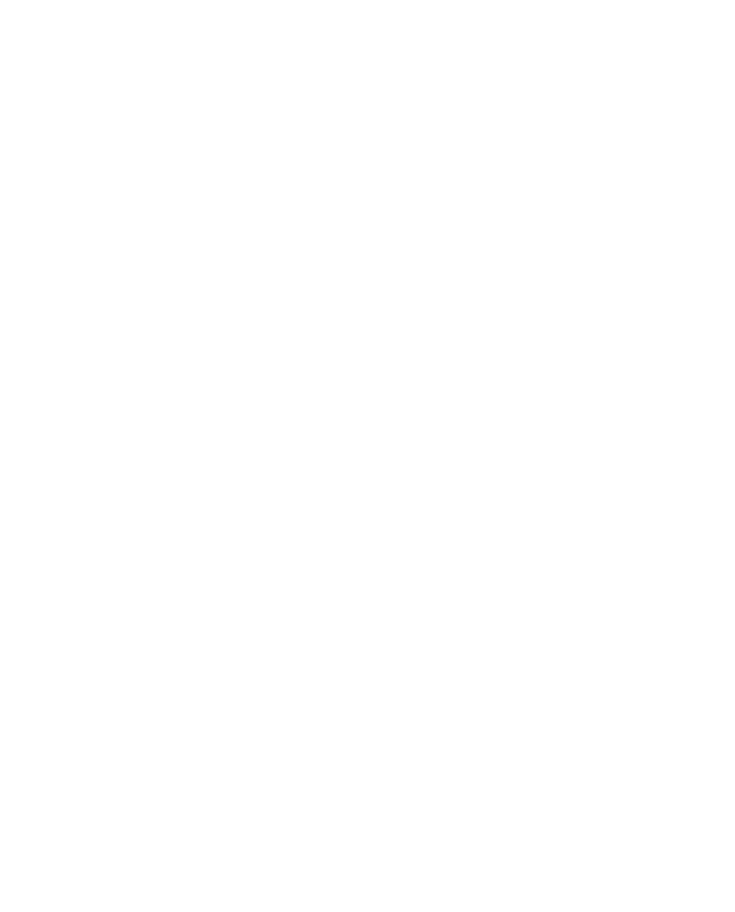
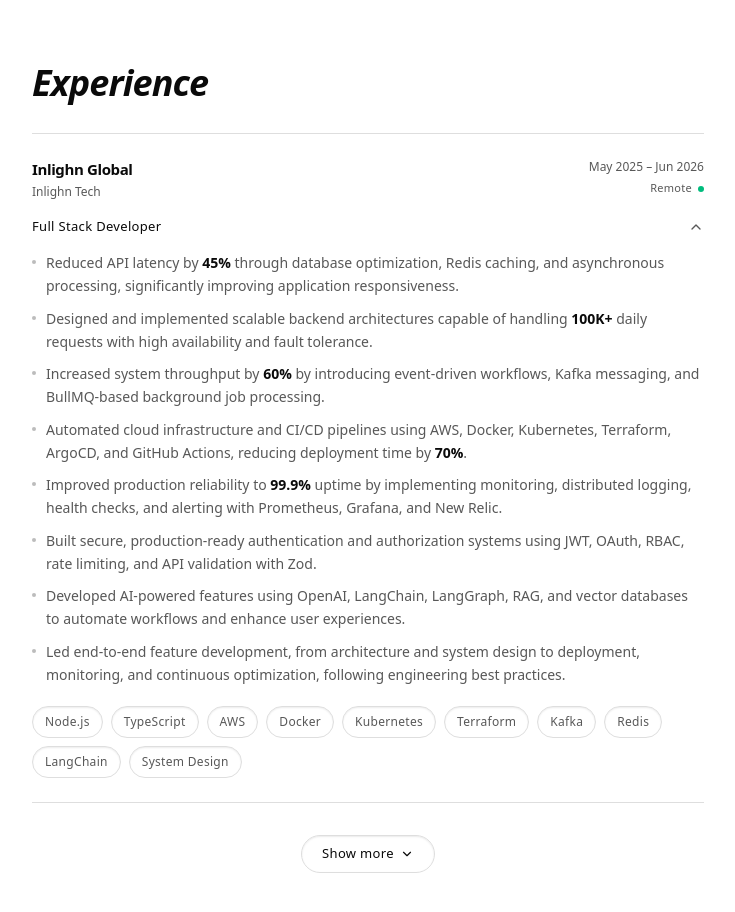
Before and after one commit to krishnasahu22032003/portfolio, a Next.js app: page / in a window 1280 px wide. Shown: the part 1600-2512 px from the top of the page, without its empty margins (272-1007 px from the left). Before the commit the page ends 1625 px from the top, so only its background shows below. Built offline with nearby package versions, Linux system fonts and the light colour scheme.

Commit message:
experience section add

```diff
--- a/app/page.tsx
+++ b/app/page.tsx
@@ -1,5 +1,5 @@
 import About from "@/components/landing/AboutSection";
-import Header from "@/components/landing/Header";
+import Experience from "@/components/landing/ExperienceSection";
 import Hero from "@/components/landing/Hero";
 import Stack from "@/components/landing/StackSection";
 
@@ -10,6 +10,7 @@
 <Hero/>
 <About/>
 <Stack/>
+<Experience/>
     </main>
   );
 }
--- /dev/null
+++ b/components/landing/ExperienceSection.tsx
@@ -0,0 +1,181 @@
+"use client"
+
+import { useState } from "react"
+import { motion, AnimatePresence } from "framer-motion"
+import { ChevronDown } from "lucide-react"
+import Link from "next/link"
+
+const points = [
+  ["Reduced API latency by ", "45%", " through database optimization, Redis caching, and asynchronous processing, significantly improving application responsiveness."],
+  ["Designed and implemented scalable backend architectures capable of handling ", "100K+", " daily requests with high availability and fault tolerance."],
+  ["Increased system throughput by ", "60%", " by introducing event-driven workflows, Kafka messaging, and BullMQ-based background job processing."],
+  ["Automated cloud infrastructure and CI/CD pipelines using AWS, Docker, Kubernetes, Terraform, ArgoCD, and GitHub Actions, reducing deployment time by ", "70%", "."],
+  ["Improved production reliability to ", "99.9%", " uptime by implementing monitoring, distributed logging, health checks, and alerting with Prometheus, Grafana, and New Relic."],
+  ["Built secure, production-ready authentication and authorization systems using JWT, OAuth, RBAC, rate limiting, and API validation with Zod."],
+  ["Developed AI-powered features using OpenAI, LangChain, LangGraph, RAG, and vector databases to automate workflows and enhance user experiences."],
+  ["Led end-to-end feature development, from architecture and system design to deployment, monitoring, and continuous optimization, following engineering best practices."],
+]
+
+const tags = [
+  "Node.js",
+  "TypeScript",
+  "AWS",
+  "Docker",
+  "Kubernetes",
+  "Terraform",
+  "Kafka",
+  "Redis",
+  "LangChain",
+  "System Design",
+]
+
+const sectionContainer = {
+  hidden: {},
+  show: {
+    transition: { staggerChildren: 0.12, delayChildren: 0.1 },
+  },
+}
+
+const fadeUp = {
+  hidden: { opacity: 0, y: 16, filter: "blur(6px)" },
+  show: {
+    opacity: 1,
+    y: 0,
+    filter: "blur(0px)",
+    transition: { duration: 0.8, ease: [0.16, 1, 0.3, 1] as const },
+  },
+}
+
+const pointVariant = {
+  hidden: { opacity: 0, y: 10 },
+  show: {
+    opacity: 1,
+    y: 0,
+    transition: { duration: 0.5, ease: [0.16, 1, 0.3, 1] as const },
+  },
+}
+
+const Experience = () => {
+  const [open, setOpen] = useState(true)
+
+  return (
+    <section className="container mx-auto max-w-2xl py-6">
+      <motion.h2
+        initial={{ opacity: 0, y: 14, filter: "blur(6px)" }}
+        whileInView={{ opacity: 1, y: 0, filter: "blur(0px)" }}
+        viewport={{ once: true }}
+        transition={{ duration: 0.8, ease: [0.16, 1, 0.3, 1] }}
+        className="font-serif text-[clamp(2.25rem,7vw,2.2rem)] font-semibold italic leading-none tracking-tight text-foreground"
+      >
+        Experience
+      </motion.h2>
+
+      <motion.div
+        variants={sectionContainer}
+        initial="hidden"
+        whileInView="show"
+        viewport={{ once: true, margin: "-80px" }}
+        className="mt-8 border-t border-border"
+      >
+        <motion.div variants={fadeUp} className="border-b border-border py-6">
+          <div className="flex items-start justify-between gap-4">
+            <div className="flex flex-col gap-0.5">
+              <span className="text-[15px] font-semibold tracking-tight text-foreground">
+                Inlighn Global
+              </span>
+              <span className="text-[12px] text-muted-foreground">
+                Inlighn Tech
+              </span>
+            </div>
+
+            <div className="flex flex-col items-end gap-1 text-right">
+              <span className="text-[12px] text-muted-foreground">
+                May 2025 &ndash; Jun 2026
+              </span>
+              <span className="flex items-center gap-1.5 text-[11px] font-medium tracking-wide text-muted-foreground">
+                Remote
+                <span className="h-1.5 w-1.5 rounded-full bg-emerald-500" />
+              </span>
+            </div>
+          </div>
+
+          <button
+            type="button"
+            onClick={() => setOpen((v) => !v)}
+            className="mt-4 flex w-full items-center justify-between gap-4 text-left"
+          >
+            <span className="text-[13px] font-medium tracking-wide text-foreground">
+              Full Stack Developer
+            </span>
+            <ChevronDown
+              className={`h-4 w-4 shrink-0 text-muted-foreground transition-transform duration-300 ${
+                open ? "rotate-180" : "rotate-0"
+              }`}
+            />
+          </button>
+
+          <AnimatePresence initial={false}>
+            {open && (
+              <motion.div
+                initial={{ height: 0, opacity: 0 }}
+                animate={{ height: "auto", opacity: 1 }}
+                exit={{ height: 0, opacity: 0 }}
+                transition={{ duration: 0.5, ease: [0.16, 1, 0.3, 1] }}
+                className="overflow-hidden"
+              >
+                <ul className="mt-4 flex flex-col gap-2.5">
+                  {points.map((point, i) => (
+                    <motion.li
+                      key={i}
+                      variants={pointVariant}
+                      initial="hidden"
+                      animate="show"
+                      transition={{ delay: i * 0.05 }}
+                      className="flex gap-2.5 text-[14px] leading-relaxed text-muted-foreground"
+                    >
+                      <span className="mt-2 h-1 w-1 shrink-0 rounded-full bg-muted-foreground/40" />
+                      <span>
+                        {point.map((part, j) =>
+                          j === 1 ? (
+                            <span key={j} className="font-semibold text-foreground">
+                              {part}
+                            </span>
+                          ) : (
+                            <span key={j}>{part}</span>
+                          )
+                        )}
+                      </span>
+                    </motion.li>
+                  ))}
+                </ul>
+
+                <div className="mt-5 flex flex-wrap gap-2">
+                  {tags.map((tag) => (
+                    <span
+                      key={tag}
+                      className="tag-inner-shadow rounded-full border border-border bg-card px-3 py-1.5 text-[12px] font-medium tracking-wide text-muted-foreground"
+                    >
+                      {tag}
+                    </span>
+                  ))}
+                </div>
+              </motion.div>
+            )}
+          </AnimatePresence>
+        </motion.div>
+
+        <motion.div variants={fadeUp} className="flex justify-center py-8">
+          <Link
+            href="/work"
+            className="btn-inner-shadow inline-flex items-center gap-1.5 rounded-full border border-border bg-card px-5 py-2 text-[13px] font-medium tracking-wide text-foreground transition-opacity duration-200 hover:opacity-80"
+          >
+            Show more
+            <ChevronDown className="h-3.5 w-3.5" />
+          </Link>
+        </motion.div>
+      </motion.div>
+    </section>
+  )
+}
+
+export default Experience
--- a/components/landing/StackSection.tsx
+++ b/components/landing/StackSection.tsx
@@ -9,7 +9,6 @@
     items: [
       { name: "TypeScript", href: "https://www.typescriptlang.org" },
       { name: "JavaScript", href: "https://developer.mozilla.org/en-US/docs/Web/JavaScript" },
-      { name: "Python", href: "https://www.python.org" },
       { name: "SQL", href: "https://en.wikipedia.org/wiki/SQL" },
     ],
   },
@@ -147,7 +146,7 @@
 
 const Stack = () => {
   return (
-    <section className="container mx-auto max-w-2xl py-10">
+    <section className="container mx-auto max-w-2xl py-12">
       <motion.h2
         initial={{ opacity: 0, y: 14, filter: "blur(6px)" }}
         whileInView={{ opacity: 1, y: 0, filter: "blur(0px)" }}
```
